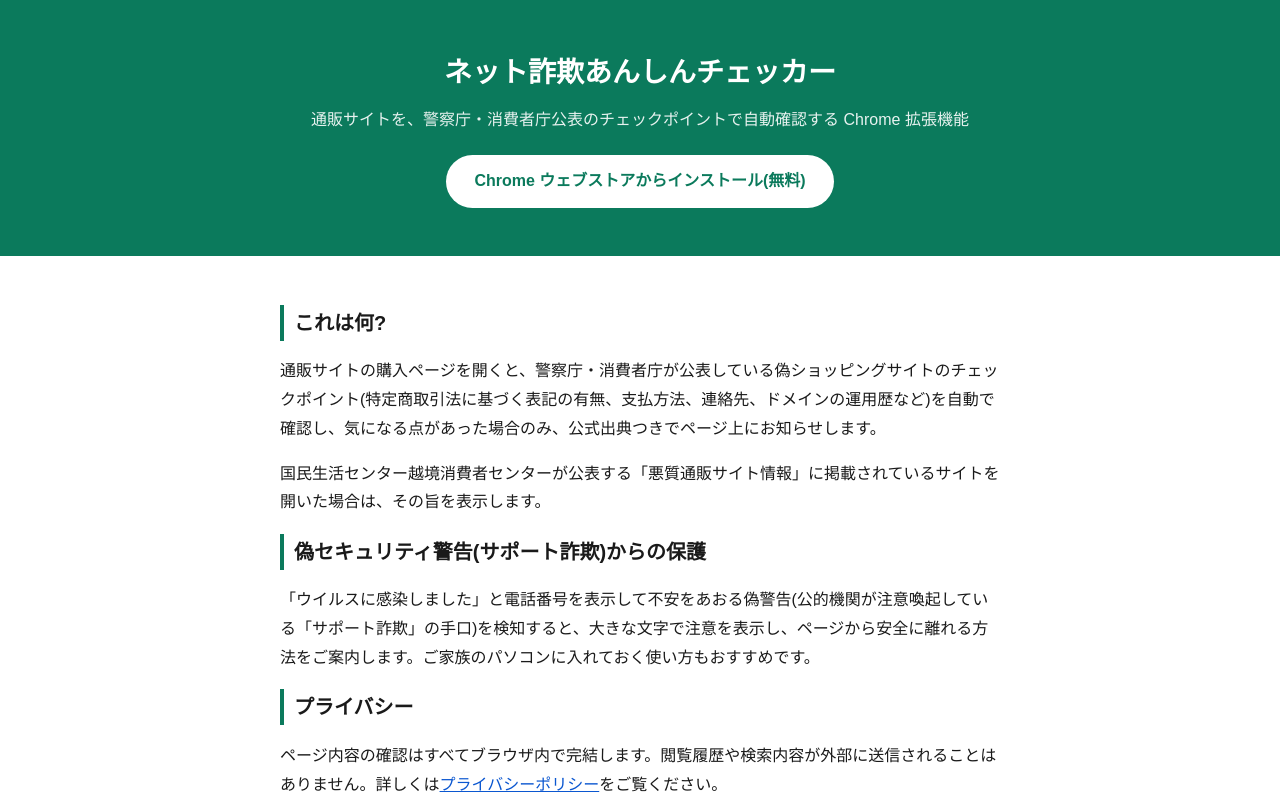
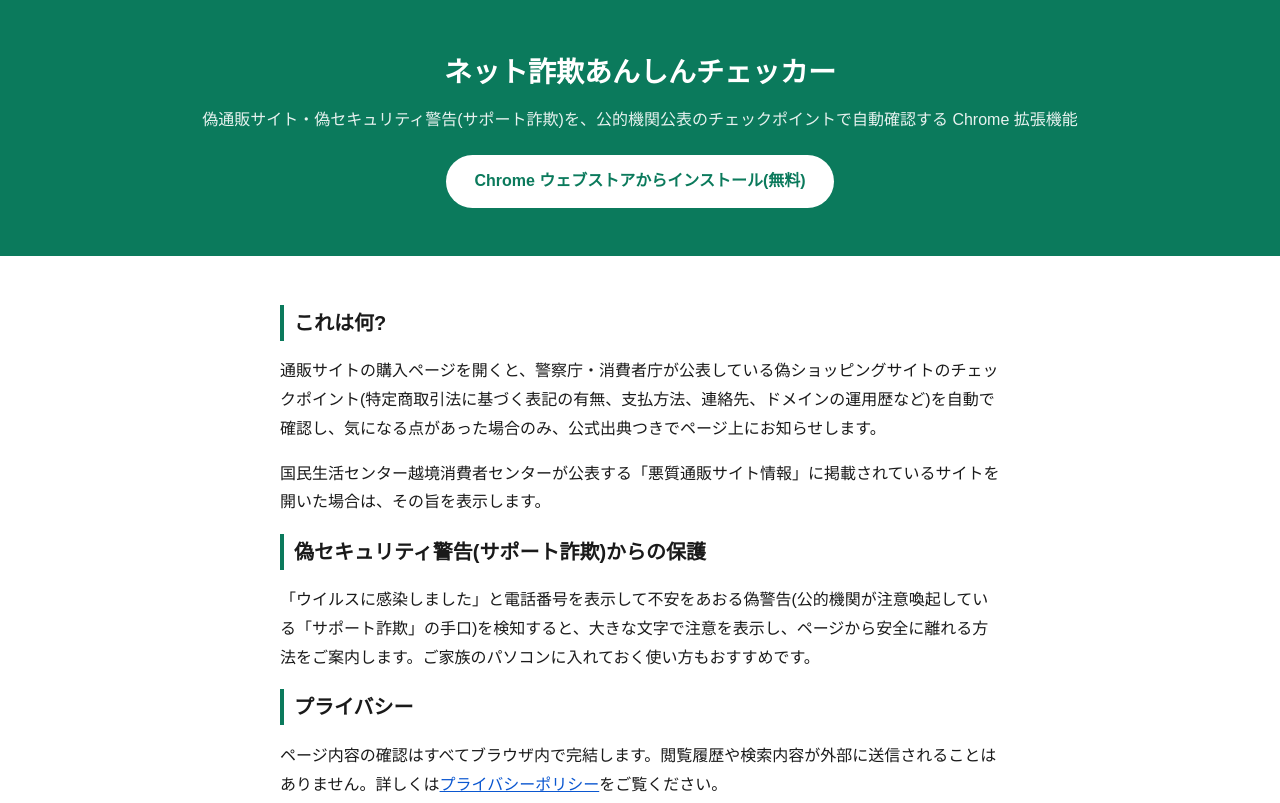
Before and after one commit to 1ee-bruce/net-sagi-checker, a plain HTML site: page index.html in a window 1280 px wide. Shown: the top 803 px of the page. Drawn offline with Linux system fonts and the light colour scheme.

Commit message:
ヒーロー副題に偽警告検知を追記

```diff
--- a/index.html
+++ b/index.html
@@ -24,7 +24,7 @@
 <body>
 <div class="hero">
   <h1>ネット詐欺あんしんチェッカー</h1>
-  <p>通販サイトを、警察庁・消費者庁公表のチェックポイントで自動確認する Chrome 拡張機能</p>
+  <p>偽通販サイト・偽セキュリティ警告(サポート詐欺)を、公的機関公表のチェックポイントで自動確認する Chrome 拡張機能</p>
   <a class="install" href="https://chromewebstore.google.com/detail/%E3%83%8D%E3%83%83%E3%83%88%E8%A9%90%E6%AC%BA%E3%81%82%E3%82%93%E3%81%97%E3%82%93%E3%83%81%E3%82%A7%E3%83%83%E3%82%AB%E3%83%BC/flekkimomcnhejmnojhmpnfmanghbbfn" rel="noopener">Chrome ウェブストアからインストール(無料)</a>
 </div>
 <main>
```
